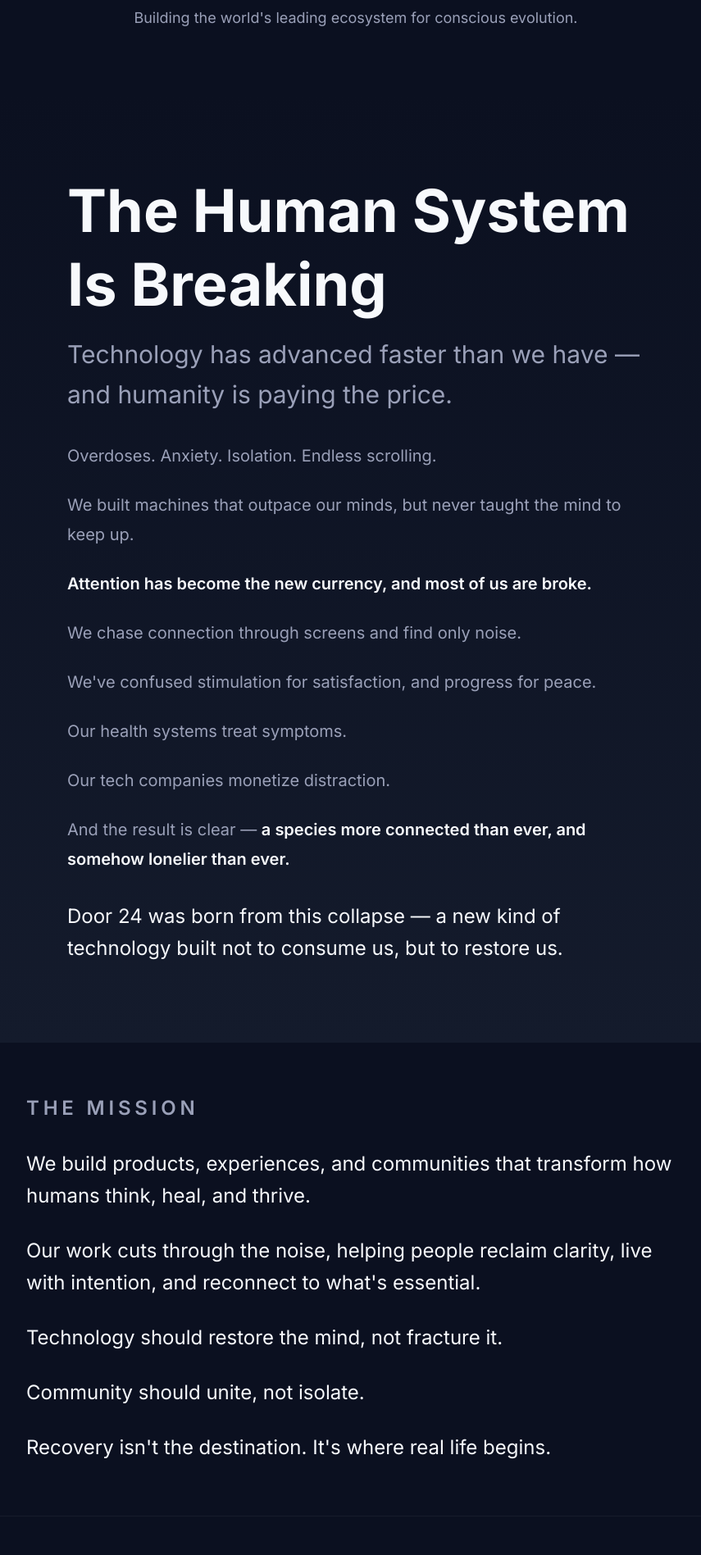
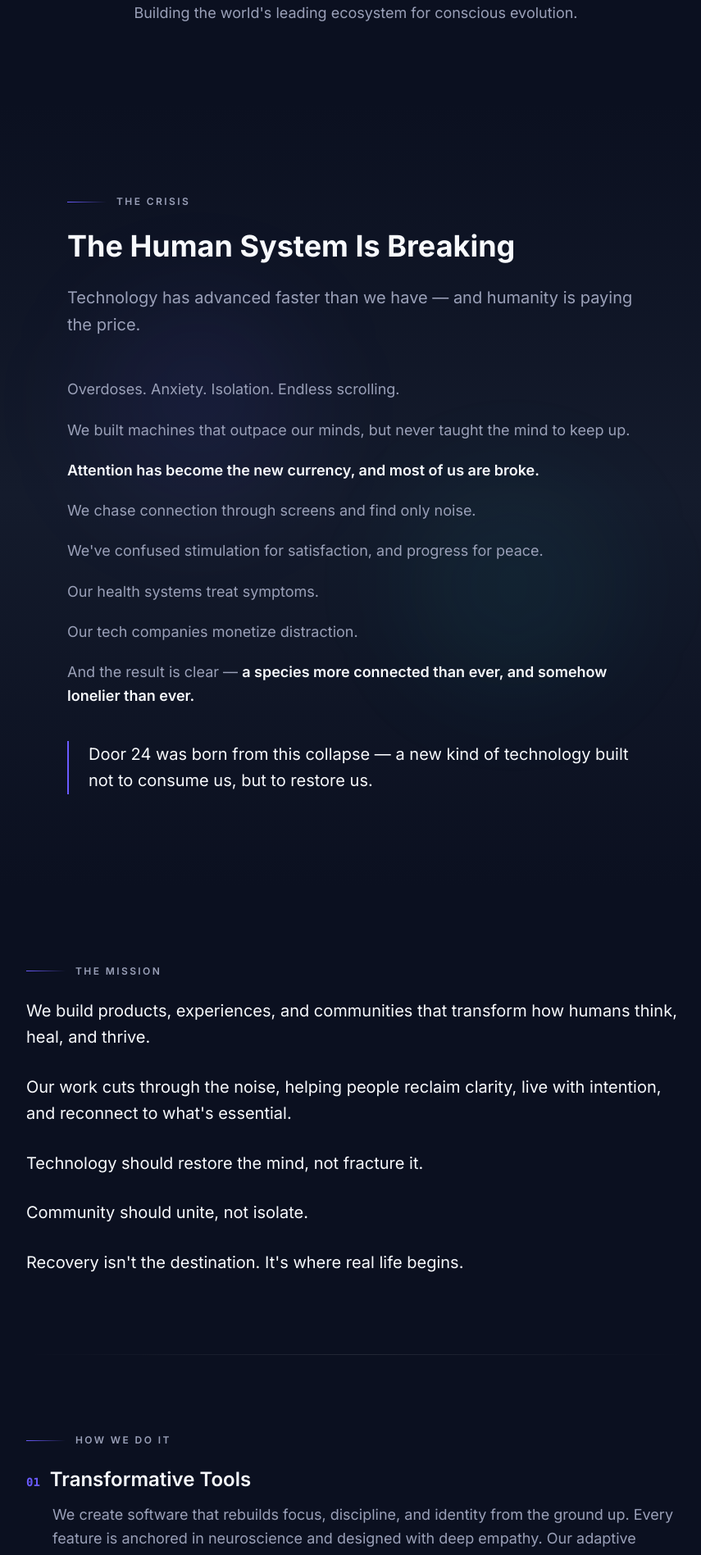
Before and after one commit to Door24Tech/door24-web, a Next.js app: page /mission in a window 1280 px wide. Shown: the part 340-2237 px from the top of the page at 82% size, without its empty margins (206-1061 px from the left). Built offline with nearby package versions, Linux system fonts and the light colour scheme.

Commit message:
Redesign Mission page with consistent typography, refined sizing, and sleek design elements

```diff
--- a/src/app/mission/page.tsx
+++ b/src/app/mission/page.tsx
@@ -108,15 +108,17 @@
 
       <main className="relative">
         {/* Hero */}
-        <section className="relative mx-auto max-w-[1080px] px-4 py-16 sm:px-8 sm:py-20 lg:px-12">
+        <section className="relative mx-auto max-w-[900px] px-4 py-20 sm:px-8 sm:py-24 lg:px-12">
           <div className="text-center">
-            <h1 className="mb-3 text-xs font-semibold uppercase tracking-[0.35em] text-[var(--door24-muted)] sm:text-sm">
+            <div className="mb-4 inline-block">
+              <span className="text-xs font-semibold uppercase tracking-[0.35em] text-[var(--door24-muted)] sm:text-sm">
                 Our Mission
+              </span>
+            </div>
+            <h1 className="mb-4 text-3xl font-bold leading-tight sm:text-4xl lg:text-5xl">
+              Upgrade the Human Operating System
             </h1>
-            <h2 className="mx-auto max-w-4xl text-3xl font-bold leading-tight sm:text-4xl lg:text-5xl xl:text-6xl">
-              Upgrade the Human Operating System
-            </h2>
-            <p className="mx-auto mt-4 max-w-2xl text-sm leading-relaxed text-[var(--door24-muted)] sm:text-base lg:text-lg">
+            <p className="mx-auto max-w-2xl text-base leading-relaxed text-[var(--door24-muted)] sm:text-lg">
               Building the world's leading ecosystem for conscious evolution.
             </p>
           </div>
@@ -126,106 +128,116 @@
         <section
           id="human-system-breaking"
           data-animate
-          className="relative bg-gradient-to-b from-[var(--door24-background)] to-[#141b2c] py-16 sm:py-20 lg:py-24"
+          className="relative overflow-hidden bg-gradient-to-b from-[var(--door24-background)] via-[#141b2c] to-[var(--door24-background)] py-20 sm:py-24 lg:py-28"
         >
-          <div className="mx-auto max-w-[800px] px-4 sm:px-8 lg:px-12">
-            <h2 className="mb-4 text-4xl font-bold leading-tight text-[var(--door24-foreground)] sm:text-5xl lg:text-6xl xl:text-7xl">
+          <div className="pointer-events-none absolute inset-0">
+            <div className="absolute left-1/4 top-1/4 h-64 w-64 rounded-full bg-[rgba(107,91,255,0.08)] blur-3xl" />
+            <div className="absolute bottom-1/4 right-1/4 h-64 w-64 rounded-full bg-[rgba(24,208,194,0.06)] blur-3xl" />
+          </div>
+          <div className="relative mx-auto max-w-[800px] px-4 sm:px-8 lg:px-12">
+            <div className="mb-6 flex items-center gap-3">
+              <div className="h-px w-12 bg-gradient-to-r from-[var(--door24-primary-start)] to-transparent" />
+              <span className="text-xs font-semibold uppercase tracking-[0.2em] text-[var(--door24-muted)]">
+                The Crisis
+              </span>
+            </div>
+            <h2 className="mb-6 text-2xl font-bold leading-tight text-[var(--door24-foreground)] sm:text-3xl lg:text-4xl">
               The Human System Is Breaking
             </h2>
-            <p className="mb-8 text-xl font-medium leading-relaxed text-[var(--door24-muted)] sm:text-2xl lg:text-3xl">
+            <p className="mb-12 text-lg font-medium leading-relaxed text-[var(--door24-muted)] sm:text-xl">
               Technology has advanced faster than we have — and humanity is paying the price.
             </p>
-            <div className="space-y-6 text-lg leading-[1.8] text-[var(--door24-muted)] sm:text-xl sm:leading-[1.8]">
+            <div className="space-y-5 text-base leading-relaxed text-[var(--door24-muted)] sm:text-lg sm:leading-relaxed">
               <p
-                className={`transition-all duration-500 ${
+                className={`transition-all duration-700 ease-out ${
                   isVisible("human-system-breaking")
                     ? "translate-y-0 opacity-100"
-                    : "translate-y-4 opacity-0"
+                    : "translate-y-6 opacity-0"
                 }`}
                 style={{ transitionDelay: "100ms" }}
               >
                 Overdoses. Anxiety. Isolation. Endless scrolling.
               </p>
               <p
-                className={`transition-all duration-500 ${
+                className={`transition-all duration-700 ease-out ${
                   isVisible("human-system-breaking")
                     ? "translate-y-0 opacity-100"
-                    : "translate-y-4 opacity-0"
+                    : "translate-y-6 opacity-0"
                 }`}
                 style={{ transitionDelay: "200ms" }}
               >
                 We built machines that outpace our minds, but never taught the mind to keep up.
               </p>
               <p
-                className={`transition-all duration-500 ${
+                className={`transition-all duration-700 ease-out ${
                   isVisible("human-system-breaking")
                     ? "translate-y-0 opacity-100"
-                    : "translate-y-4 opacity-0"
+                    : "translate-y-6 opacity-0"
                 }`}
                 style={{ transitionDelay: "300ms" }}
               >
-                <span className="font-semibold text-[var(--door24-foreground)]">
+                <span className="relative font-semibold text-[var(--door24-foreground)]">
                   Attention has become the new currency, and most of us are broke.
                 </span>
               </p>
               <p
-                className={`transition-all duration-500 ${
+                className={`transition-all duration-700 ease-out ${
                   isVisible("human-system-breaking")
                     ? "translate-y-0 opacity-100"
-                    : "translate-y-4 opacity-0"
+                    : "translate-y-6 opacity-0"
                 }`}
                 style={{ transitionDelay: "400ms" }}
               >
                 We chase connection through screens and find only noise.
               </p>
               <p
-                className={`transition-all duration-500 ${
+                className={`transition-all duration-700 ease-out ${
                   isVisible("human-system-breaking")
                     ? "translate-y-0 opacity-100"
-                    : "translate-y-4 opacity-0"
+                    : "translate-y-6 opacity-0"
                 }`}
                 style={{ transitionDelay: "500ms" }}
               >
                 We've confused stimulation for satisfaction, and progress for peace.
               </p>
               <p
-                className={`transition-all duration-500 ${
+                className={`transition-all duration-700 ease-out ${
                   isVisible("human-system-breaking")
                     ? "translate-y-0 opacity-100"
-                    : "translate-y-4 opacity-0"
+                    : "translate-y-6 opacity-0"
                 }`}
                 style={{ transitionDelay: "600ms" }}
               >
                 Our health systems treat symptoms.
               </p>
               <p
-                className={`transition-all duration-500 ${
+                className={`transition-all duration-700 ease-out ${
                   isVisible("human-system-breaking")
                     ? "translate-y-0 opacity-100"
-                    : "translate-y-4 opacity-0"
+                    : "translate-y-6 opacity-0"
                 }`}
                 style={{ transitionDelay: "700ms" }}
               >
                 Our tech companies monetize distraction.
               </p>
               <p
-                className={`transition-all duration-500 ${
+                className={`transition-all duration-700 ease-out ${
                   isVisible("human-system-breaking")
                     ? "translate-y-0 opacity-100"
-                    : "translate-y-4 opacity-0"
+                    : "translate-y-6 opacity-0"
                 }`}
                 style={{ transitionDelay: "800ms" }}
               >
-                And the result is clear —{" "}
+                And the result is clear —{' '}
                 <span className="font-semibold text-[var(--door24-foreground)]">
                   a species more connected than ever, and somehow lonelier than ever.
                 </span>
               </p>
               <p
-                className={`mt-8 text-xl font-medium leading-relaxed text-[var(--door24-foreground)] transition-all duration-500 sm:text-2xl ${
+                className={`mt-10 border-l-2 border-[var(--door24-primary-start)] pl-6 text-lg font-medium leading-relaxed text-[var(--door24-foreground)] transition-all duration-700 ease-out sm:text-xl ${
                   isVisible("human-system-breaking")
                     ? "translate-y-0 opacity-100"
-                    : "translate-y-4 opacity-0"
+                    : "translate-y-6 opacity-0"
                 }`}
                 style={{ transitionDelay: "900ms" }}
               >
@@ -239,21 +251,24 @@
         <section
           id="the-mission"
           data-animate
-          className="relative mx-auto max-w-[900px] px-4 py-12 sm:px-8 sm:py-16 lg:px-12"
+          className="relative mx-auto max-w-[900px] px-4 py-20 sm:px-8 sm:py-24 lg:px-12"
         >
-          <h2 className="mb-8 text-xl font-semibold uppercase tracking-[0.2em] text-[var(--door24-muted)] sm:text-2xl">
+          <div className="mb-6 flex items-center gap-3">
+            <div className="h-px w-12 bg-gradient-to-r from-[var(--door24-primary-start)] to-transparent" />
+            <span className="text-xs font-semibold uppercase tracking-[0.2em] text-[var(--door24-muted)]">
               The Mission
-          </h2>
+            </span>
+          </div>
           <div className="space-y-6 sm:space-y-7">
             {missionStatements.map((statement, index) => (
               <p
                 key={index}
-                className={`text-lg leading-relaxed text-[var(--door24-foreground)] transition-all duration-500 sm:text-xl sm:leading-relaxed lg:text-2xl lg:leading-relaxed ${
+                className={`text-lg leading-relaxed text-[var(--door24-foreground)] transition-all duration-700 ease-out sm:text-xl sm:leading-relaxed ${
                   isVisible("the-mission")
                     ? "translate-y-0 opacity-100"
-                    : "translate-y-4 opacity-0"
+                    : "translate-y-6 opacity-0"
                 }`}
-                style={{ transitionDelay: `${index * 50}ms` }}
+                style={{ transitionDelay: `${index * 75}ms` }}
               >
                 {statement}
               </p>
@@ -262,32 +277,42 @@
         </section>
 
         {/* Divider */}
-        <div className="mx-auto h-px max-w-[900px] bg-white/5" />
+        <div className="relative mx-auto max-w-[900px] px-4 sm:px-8 lg:px-12">
+          <div className="h-px bg-gradient-to-r from-transparent via-white/10 to-transparent" />
+        </div>
 
         {/* How We Do It */}
         <section
           id="how-we-do-it"
           data-animate
-          className="relative mx-auto max-w-[900px] px-4 py-12 sm:px-8 sm:py-16 lg:px-12"
+          className="relative mx-auto max-w-[900px] px-4 py-20 sm:px-8 sm:py-24 lg:px-12"
         >
-          <h2 className="mb-8 text-xl font-semibold uppercase tracking-[0.2em] text-[var(--door24-muted)] sm:text-2xl">
+          <div className="mb-6 flex items-center gap-3">
+            <div className="h-px w-12 bg-gradient-to-r from-[var(--door24-primary-start)] to-transparent" />
+            <span className="text-xs font-semibold uppercase tracking-[0.2em] text-[var(--door24-muted)]">
               How We Do It
-          </h2>
-          <div className="space-y-8 sm:space-y-10">
+            </span>
+          </div>
+          <div className="space-y-10 sm:space-y-12">
             {howWeDoIt.map((item, index) => (
               <div
                 key={item.title}
-                className={`transition-all duration-500 ${
+                className={`group transition-all duration-700 ease-out ${
                   isVisible("how-we-do-it")
                     ? "translate-y-0 opacity-100"
-                    : "translate-y-4 opacity-0"
+                    : "translate-y-6 opacity-0"
                 }`}
-                style={{ transitionDelay: `${index * 75}ms` }}
+                style={{ transitionDelay: `${index * 100}ms` }}
               >
-                <h3 className="mb-3 text-xl font-semibold text-[var(--door24-foreground)] sm:text-2xl">
+                <div className="mb-3 flex items-baseline gap-3">
+                  <span className="text-sm font-mono font-semibold text-[var(--door24-primary-start)]">
+                    {String(index + 1).padStart(2, '0')}
+                  </span>
+                  <h3 className="text-xl font-semibold text-[var(--door24-foreground)] sm:text-2xl">
                     {item.title}
                   </h3>
-                <p className="text-base leading-relaxed text-[var(--door24-muted)] sm:text-lg sm:leading-relaxed">
+                </div>
+                <p className="ml-8 text-base leading-relaxed text-[var(--door24-muted)] sm:text-lg sm:leading-relaxed">
                   {item.description}
                 </p>
               </div>
@@ -296,29 +321,34 @@
         </section>
 
         {/* Divider */}
-        <div className="mx-auto h-px max-w-[900px] bg-white/5" />
+        <div className="relative mx-auto max-w-[900px] px-4 sm:px-8 lg:px-12">
+          <div className="h-px bg-gradient-to-r from-transparent via-white/10 to-transparent" />
+        </div>
 
         {/* Philosophy */}
         <section
           id="philosophy"
           data-animate
-          className="relative mx-auto max-w-[900px] px-4 py-12 sm:px-8 sm:py-16 lg:px-12"
+          className="relative mx-auto max-w-[900px] px-4 py-20 sm:px-8 sm:py-24 lg:px-12"
         >
-          <h2 className="mb-8 text-xl font-semibold uppercase tracking-[0.2em] text-[var(--door24-muted)] sm:text-2xl">
+          <div className="mb-6 flex items-center gap-3">
+            <div className="h-px w-12 bg-gradient-to-r from-[var(--door24-primary-start)] to-transparent" />
+            <span className="text-xs font-semibold uppercase tracking-[0.2em] text-[var(--door24-muted)]">
               Our Philosophy
-          </h2>
-          <div className="space-y-8 sm:space-y-10">
+            </span>
+          </div>
+          <div className="space-y-10 sm:space-y-12">
             {philosophy.map((item, index) => (
               <div
                 key={item.headline}
-                className={`transition-all duration-500 ${
+                className={`transition-all duration-700 ease-out ${
                   isVisible("philosophy")
                     ? "translate-y-0 opacity-100"
-                    : "translate-y-4 opacity-0"
+                    : "translate-y-6 opacity-0"
                 }`}
-                style={{ transitionDelay: `${index * 75}ms` }}
+                style={{ transitionDelay: `${index * 100}ms` }}
               >
-                <h3 className="mb-3 text-2xl font-semibold italic leading-tight text-[var(--door24-foreground)] sm:text-3xl lg:text-4xl">
+                <h3 className="mb-4 text-2xl font-semibold italic leading-tight text-[var(--door24-foreground)] sm:text-3xl">
                   {item.headline}
                 </h3>
                 <p className="text-base leading-relaxed text-[var(--door24-muted)] sm:text-lg sm:leading-relaxed">
@@ -330,31 +360,36 @@
         </section>
 
         {/* Divider */}
-        <div className="mx-auto h-px max-w-[900px] bg-white/5" />
+        <div className="relative mx-auto max-w-[900px] px-4 sm:px-8 lg:px-12">
+          <div className="h-px bg-gradient-to-r from-transparent via-white/10 to-transparent" />
+        </div>
 
         {/* Why We Exist */}
         <section
           id="why-we-exist"
           data-animate
-          className="relative mx-auto max-w-[900px] px-4 py-12 sm:px-8 sm:py-16 lg:px-12"
+          className="relative mx-auto max-w-[900px] px-4 py-20 sm:px-8 sm:py-24 lg:px-12"
         >
-          <h2 className="mb-8 text-xl font-semibold uppercase tracking-[0.2em] text-[var(--door24-muted)] sm:text-2xl">
+          <div className="mb-6 flex items-center gap-3">
+            <div className="h-px w-12 bg-gradient-to-r from-[var(--door24-primary-start)] to-transparent" />
+            <span className="text-xs font-semibold uppercase tracking-[0.2em] text-[var(--door24-muted)]">
               Why We Exist
-          </h2>
-          <div className="space-y-4 sm:space-y-5">
+            </span>
+          </div>
+          <div className="space-y-5 sm:space-y-6">
             {whyWeExist.map((line, index) => (
               <p
                 key={index}
-                className={`text-lg leading-relaxed transition-all duration-500 sm:text-xl sm:leading-relaxed lg:text-2xl lg:leading-relaxed ${
+                className={`text-lg leading-relaxed transition-all duration-700 ease-out sm:text-xl sm:leading-relaxed ${
                   line.includes("Door 24 exists") || line.includes("This is not")
                     ? "font-semibold text-[var(--door24-foreground)]"
                     : "text-[var(--door24-muted)]"
                 } ${
                   isVisible("why-we-exist")
                     ? "translate-y-0 opacity-100"
-                    : "translate-y-4 opacity-0"
+                    : "translate-y-6 opacity-0"
                 }`}
-                style={{ transitionDelay: `${index * 50}ms` }}
+                style={{ transitionDelay: `${index * 75}ms` }}
               >
                 {line}
               </p>
@@ -363,15 +398,15 @@
         </section>
 
         {/* CTA */}
-        <section className="relative mx-auto max-w-[900px] px-4 py-16 sm:px-8 sm:py-20 lg:px-12">
+        <section className="relative mx-auto max-w-[900px] px-4 py-20 sm:px-8 sm:py-24 lg:px-12">
           <div className="text-center">
-            <h2 className="mb-4 text-2xl font-semibold sm:text-3xl lg:text-4xl">
+            <h2 className="mb-6 text-2xl font-semibold sm:text-3xl">
               Join Us
             </h2>
-            <p className="mb-6 text-lg leading-relaxed text-[var(--door24-muted)] sm:text-xl sm:leading-relaxed">
+            <p className="mb-4 text-lg leading-relaxed text-[var(--door24-muted)] sm:text-xl sm:leading-relaxed">
               We are rewiring the human operating system.
             </p>
-            <p className="mb-8 text-lg leading-relaxed text-[var(--door24-muted)] sm:text-xl sm:leading-relaxed">
+            <p className="mb-10 text-lg leading-relaxed text-[var(--door24-muted)] sm:text-xl sm:leading-relaxed">
               This is the work that matters. This is the frontier that scales.
             </p>
             <Link
```
Lines whose indentation alone changed are shown as unchanged.
